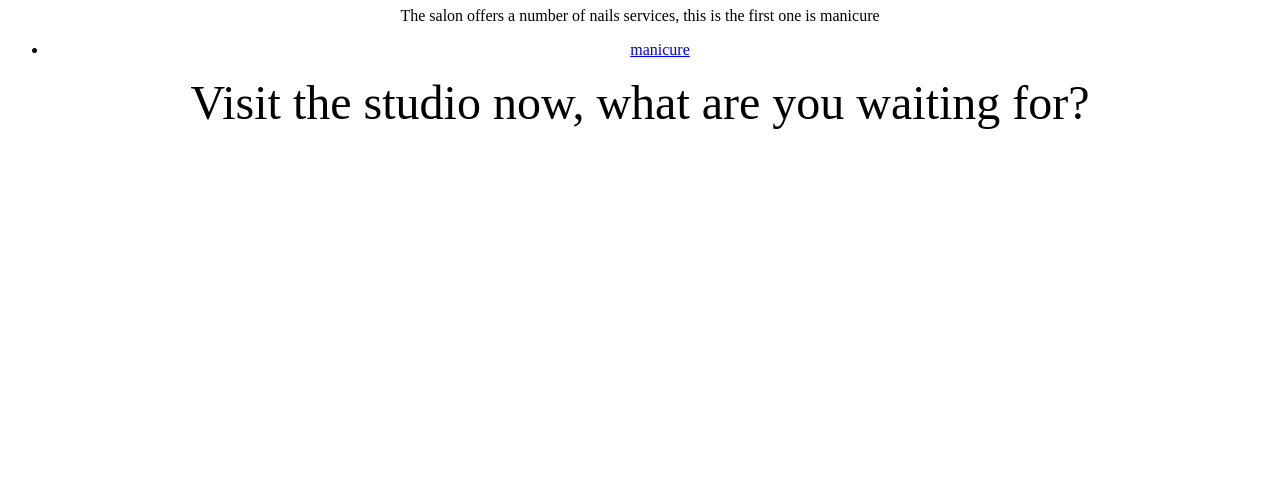
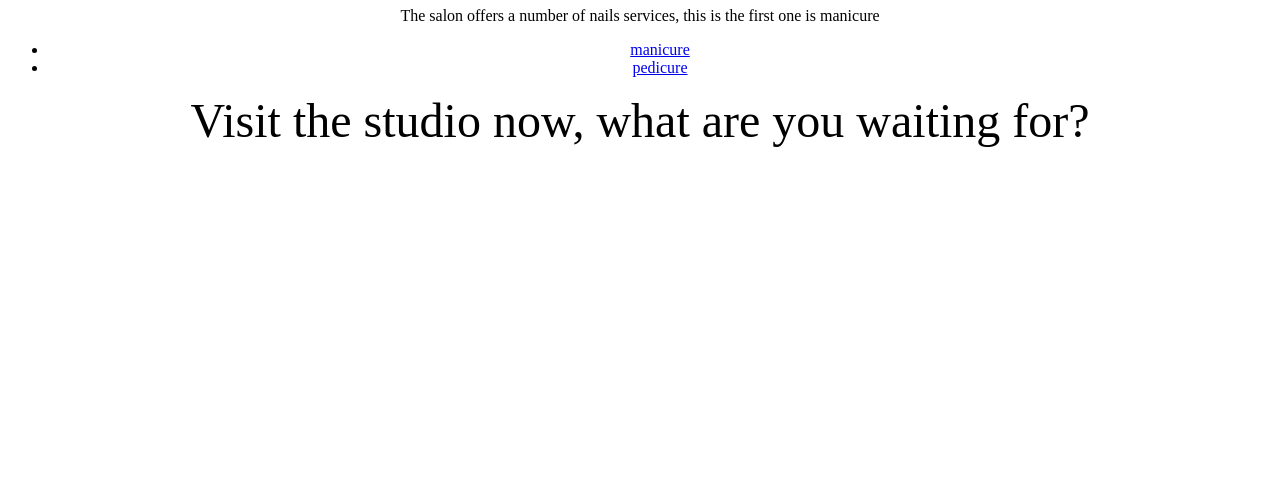
Before and after one commit to mojumah/jumah.mohammad-gmail.com, a plain HTML site: page index.html in a window 1280 px wide. Shown: the part 297-800 px from the top of the page. Drawn offline with Linux system fonts and the light colour scheme.

Commit message:
adding third bucket

```diff
--- a/index.html
+++ b/index.html
@@ -27,6 +27,7 @@ div.b {
   The salon offers a number of nails services, this is the first one is manicure
   <ul>
     <li><a href="http://manicure.yasminsalon.com">manicure</a></li>
+    <li><a href="http://pedicure.yasminsalon.com">pedicure</a></li>
   </ul>
   </p>
 
```
Also changed, not shown: 1 other file.
